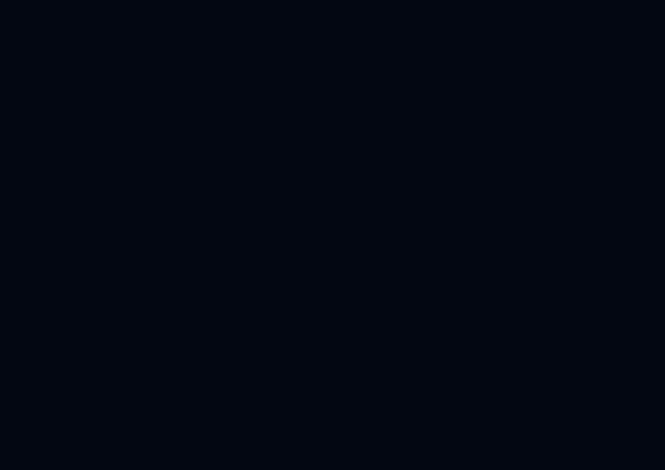
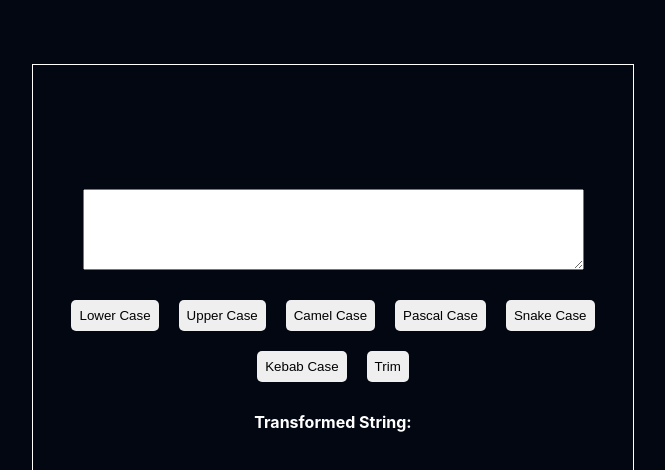
Before and after one commit to vinay-nb/React-Challenges-, a React (Create React App) app in the folder react-challenges/: page /string-transformers in a window 1280 px wide. Before the commit this address had no page. Shown: the top 470 px of the page, without its empty margins (224-889 px from the left). Built offline with nearby package versions, Linux system fonts and the light colour scheme.

Commit message:
feat: string-transformers

```diff
--- a/react-challenges/src/App.js
+++ b/react-challenges/src/App.js
@@ -14,6 +14,7 @@ import Stack from "./Components/Stack/Stack";
 import WordCount from "./Components/WordCount/WordCount";
 import TemparatureConverter from "./Components/TemparatureConverter/TemparatureConverter";
 import TelephoneFormatter from "./Components/TelephoneFormatter/TelephoneFormatter";
+import StringTransformers from "./Components/StringTransformers/StringTransformers";
 
 function App() {
   return (
@@ -33,6 +34,7 @@ function App() {
         <Route path="/word-count" element={<WordCount />} />
         <Route path="/convert-temparature" element={<TemparatureConverter />} />
         <Route path="/telephone-formatter" element={<TelephoneFormatter />} />
+        <Route path="/string-transformers" element={<StringTransformers />} />
       </Routes>
     </div>
   );
--- a/react-challenges/src/Components/Main/Main.js
+++ b/react-challenges/src/Components/Main/Main.js
@@ -44,6 +44,9 @@ function Main() {
         <Link to="/telephone-formatter" className="link-cls">
           Telephone Formatter
         </Link>
+        <Link to="/string-transformers" className="link-cls">
+          String Transformers
+        </Link>
       </div>
     </div>
   );
--- /dev/null
+++ b/react-challenges/src/Components/StringTransformers/StringTransformers.js
@@ -0,0 +1,82 @@
+import React, { useState } from "react";
+import "./style.css";
+
+function StringTransformers() {
+  const [text, setText] = useState("");
+  const [formattedText, setFormattedText] = useState("");
+
+  const handleLowerCase = () => setFormattedText(text.toLowerCase());
+
+  const handleUpperCase = () => setFormattedText(text.toUpperCase());
+
+  const handleCamelCase = () => {
+    const words = text.split(" ");
+    let result = "";
+    result += words[0].toLowerCase();
+    for (let i = 1; i < words.length; i++) {
+      result +=
+        words[i].charAt(0).toUpperCase() + words[i].slice(1).toLowerCase();
+    }
+    setFormattedText(result);
+  };
+
+  const handlePascalCase = () => {
+    const words = text.split(" ");
+    let result = "";
+    for (let i = 0; i < words.length; i++) {
+      result +=
+        words[i].charAt(0).toUpperCase() + words[i].slice(1).toLowerCase();
+    }
+    setFormattedText(result);
+  };
+
+  const handleSnakeCase = () => {
+    const words = text.split(" ");
+    let result = "";
+    result += words[0].toLowerCase();
+    for (let i = 1; i < words.length; i++) {
+      result += "_" + words[i].toLowerCase() + "_";
+    }
+    setFormattedText(result);
+  };
+
+  const handleKebabCase = () => {
+    const words = text.split(" ");
+    let result = "";
+    result += words[0].toLowerCase();
+    for (let i = 1; i < words.length; i++) {
+      result += "-" + words[i].toLowerCase() + "-";
+    }
+    setFormattedText(result);
+  };
+
+  const handleTrim = () => setFormattedText(text.trim());
+
+  return (
+    <div className="str-cont">
+      <textarea
+        className="text-input"
+        rows={5}
+        cols={60}
+        onChange={(e) => setText(e.target.value)}
+      ></textarea>
+      <div className="btn-wrapper">
+        <button onClick={handleLowerCase}>Lower Case</button>
+        <button onClick={handleUpperCase}>Upper Case</button>
+        <button onClick={handleCamelCase}>Camel Case</button>
+        <button onClick={handlePascalCase}>Pascal Case</button>
+        <button onClick={handleSnakeCase}>Snake Case</button>
+        <button onClick={handleKebabCase}>Kebab Case</button>
+        <button onClick={handleTrim}>Trim</button>
+      </div>
+      <div className="output">
+        <label>
+          <b>Transformed String:</b>
+        </label>
+        <span>{formattedText}</span>
+      </div>
+    </div>
+  );
+}
+
+export default StringTransformers;
--- /dev/null
+++ b/react-challenges/src/Components/StringTransformers/style.css
@@ -0,0 +1,41 @@
+.str-cont {
+    display: flex;
+    justify-content: center;
+    align-items: center;
+    flex-direction: column;
+    border: 1px solid #fff;
+    height: 500px;
+    width: 600px;
+    color: #fff;
+    margin-left: 20%;
+    margin-top: 5%;
+}
+
+.output {
+    display: flex;
+    flex-direction: column;
+    justify-content: center;
+    align-items: center;
+    margin-top: 20px;
+}
+
+.output span {
+    margin-top: 10px;
+    font-weight: 400;
+    font-size: 20px;
+}
+
+.btn-wrapper {
+    display: flex;
+    justify-content: center;
+    align-items: center;
+    flex-wrap: wrap;
+    margin-top: 20px;
+}
+
+.btn-wrapper button {
+    padding: 8px;
+    margin: 10px;
+    border-radius: 5px;
+    border: none;
+}
--- a/react-challenges/src/Components/TelephoneFormatter/TelephoneFormatter.js
+++ b/react-challenges/src/Components/TelephoneFormatter/TelephoneFormatter.js
@@ -5,7 +5,7 @@ function TelephoneFormatter() {
   const [inputNumber, setInputNumber] = useState("");
 
   const getStringWithNumbersOnly = (str) =>
-    [...str].filter((v) => Number.isInteger(+v) && v !== "").join("");
+    [...str].filter((v) => Number.isInteger(+v) && v !== " ").join("");
 
   const handleFormat = (e) => {
     const numStr = getStringWithNumbersOnly(e.target.value);
```
